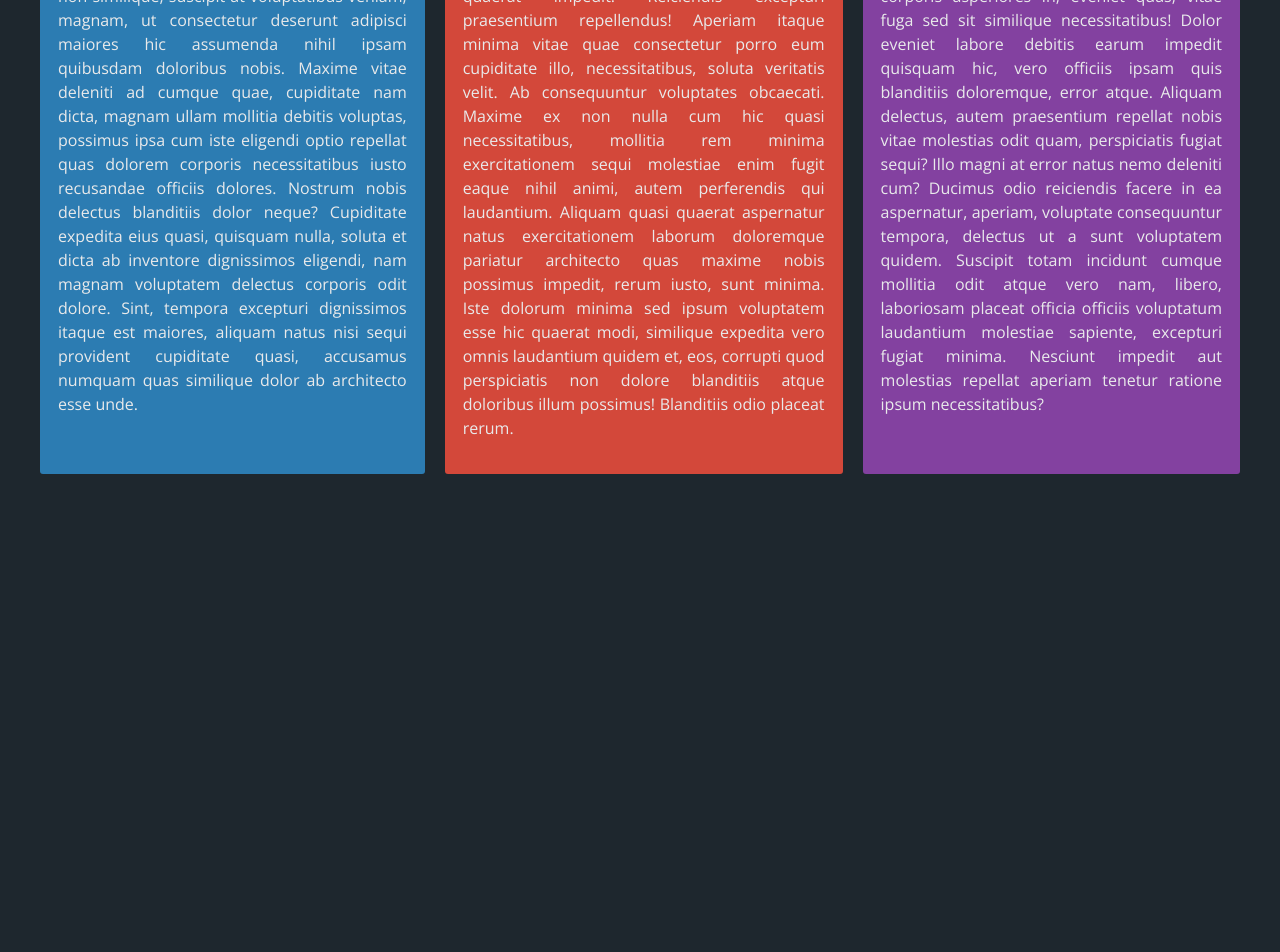
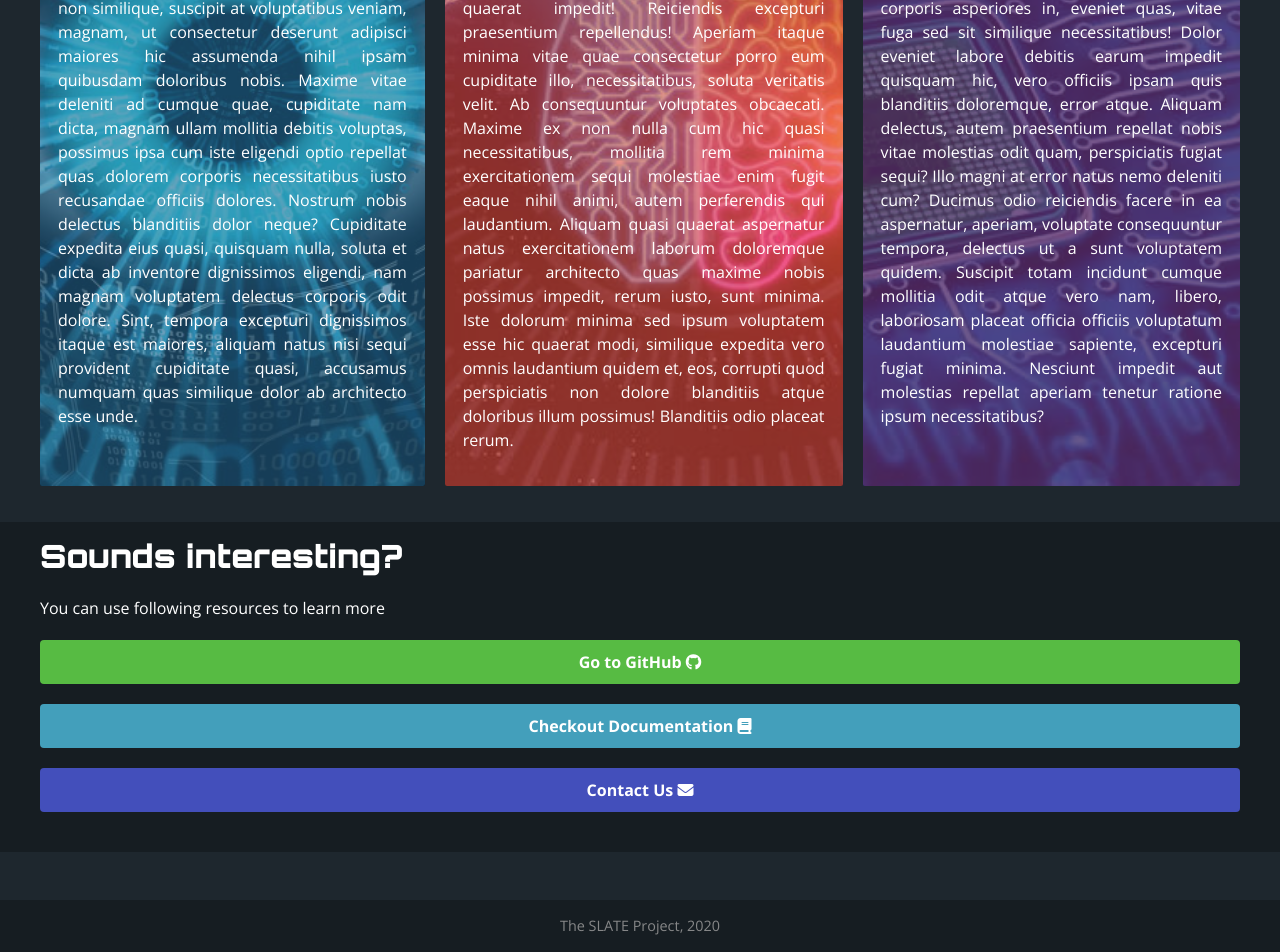
Before and after one commit to tunaalaygut/the-slate-website, a plain HTML site: page index.html in a window 1280 px wide. Shown: the part 814-1766 px from the top of the page. Before the commit the page ends 1304 px from the top, so only its background shows below. Drawn offline with nearby package versions, Linux system fonts and the light colour scheme.

Commit message:
Background images added to info cols, more info section added at the end. Footer.

```diff
--- a/css/main.css
+++ b/css/main.css
@@ -6,9 +6,9 @@
     --header-font: 'Orbitron', sans-serif;
     --body-font: 'Open Sans', sans-serif;
     --accent-color: #E74C3C;
-    --accent-color-2: #8E44AD;
-    --accent-color-3: #2E86C1;
-    --scale-amount: scale(1.03);
+    --accent-color-2: rgb(90, 45, 109);
+    --accent-color-3: rgb(37, 102, 146);
+    --scale-amount: scale(1.015);
     --shadow:
                 0 2.8px 2.2px rgba(0, 0, 0, 0.034),
                 0 6.7px 5.3px rgba(0, 0, 0, 0.048),
@@ -86,27 +86,82 @@ button:hover{
     padding: 18px;
     color: white;
     transition: 300ms ease-in-out;
-    border-radius: 3px;
+    border-radius: 2px;
     align-self: auto;
     display: inline-flexbox;
     margin: 0 10px;
-    opacity: 0.9;
+    z-index: 0;
 }
 
 .info-text{
     text-align: justify;
 }
 
+#footer{
+    background-color: rgb(22, 29, 34);
+    padding: 15px 50px;
+}
+
+.footer-text{
+    margin-bottom: 0;
+    color:  rgb(134, 135, 136);
+    text-align: center;
+    font-size: 0.9em;
+    font-family: var(--body-font);
+}
+
 #sne-info{
+    position: relative;
+    background: url("../img/ne.jpg") no-repeat center center;
+    background-size: cover;
+}
+
+.sne-overlay{
+    position: absolute;
+    left: 0;
+    top: 0;
+    height: 100%;
+    width: 100%;
     background-color: var(--accent-color);
+    opacity: 0.6;
+    border-radius: 2px;
+    z-index: -1;
 }
 
 #cobo-info{
+    position: relative;
+    background: url("../img/cobo.jpg") no-repeat center center;
+    background-size: cover;
+}
+
+.cobo-overlay{
+    position: absolute;
+    left: 0;
+    top: 0;
+    height: 100%;
+    width: 100%;
     background-color: var(--accent-color-2);
+    opacity: 0.8;
+    border-radius: 2px;
+    z-index: -1;
 }
 
 #svc-info{
+    position: relative;
+    background: url("../img/eye.jpg") no-repeat center center;
+    background-size: cover;
+}
+
+.svc-overlay{
+    position: absolute;
+    left: 0;
+    top: 0;
+    height: 100%;
+    width: 100%;
     background-color: var(--accent-color-3);
+    opacity: 0.6;
+    border-radius: 2px;
+    z-index: -1;
 }
 
 .info-title{
@@ -114,7 +169,7 @@ button:hover{
     text-align: center;
     font-weight: 900;
     position: relative;
-
+    font-size: 1.5em;
 }
 
 .info-title:after{
@@ -141,6 +196,45 @@ button:hover{
 
 }
 
+.more-info-container{
+    margin-top: 20px;
+    color: white;
+    padding: 0px 20px 20px 20px;
+    background-color: rgb(22, 29, 34);
+}
+
+.more-info{
+    padding: 10px 20px 20px 20px;
+}
+
+.more-info-title{
+    font-family: var(--header-font);
+    font-weight: 900;
+    font-size: 2em;
+}
+
+.more-info-lead{
+    font-family: var(--body-font);
+    margin-bottom: 20px;
+}
+
+.github-button{
+    width: 100%;
+    margin-bottom: 20px;
+    background-color: rgb(87, 187, 67);
+}
+
+.documentation-button{
+    width: 100%;
+    margin-bottom: 20px;
+    background-color: rgb(67, 159, 187);
+}
+
+.contact-button{
+    width:100%;
+    background-color: rgb(67, 79, 187);
+}
+
 
 @media screen and (max-width: 1023px){
     .info-container{
--- a/index.html
+++ b/index.html
@@ -32,22 +32,41 @@
 
     <section id="information" class="mt-5">
         <div class="info-container">
-
             <div class="info-col mb-3" id="svc-info">
+                <div class="svc-overlay"></div>
                 <p class="info-title">Fast Visual Cortex</p>
                 <p class="info-text">Lorem ipsum dolor sit amet consectetur, adipisicing elit. Placeat nostrum aut sit eaque asperiores veniam distinctio ut officiis enim, illo labore. Vel consequatur natus earum dicta quae, fugiat porro ipsa sunt dolorem voluptatem ducimus a voluptas aspernatur explicabo eveniet qui. Assumenda voluptatum deserunt inventore neque! Dolore, quia voluptas? Cupiditate fuga enim autem vero non similique, suscipit at voluptatibus veniam, magnam, ut consectetur deserunt adipisci maiores hic assumenda nihil ipsam quibusdam doloribus nobis. Maxime vitae deleniti ad cumque quae, cupiditate nam dicta, magnam ullam mollitia debitis voluptas, possimus ipsa cum iste eligendi optio repellat quas dolorem corporis necessitatibus iusto recusandae officiis dolores. Nostrum nobis delectus blanditiis dolor neque? Cupiditate expedita eius quasi, quisquam nulla, soluta et dicta ab inventore dignissimos eligendi, nam magnam voluptatem delectus corporis odit dolore. Sint, tempora excepturi dignissimos itaque est maiores, aliquam natus nisi sequi provident cupiditate quasi, accusamus numquam quas similique dolor ab architecto esse unde.</p>
             </div>
             <div class="info-col mb-3" id="sne-info">
+                <div class="sne-overlay"></div>
                 <p class="info-title">Strong Neural Engine</p>
                 <p class="info-text">Lorem ipsum dolor sit amet consectetur adipisicing elit. Similique doloremque fugiat asperiores nesciunt ad exercitationem nemo tenetur error eos, praesentium, distinctio, odio porro delectus. Necessitatibus maxime excepturi libero cum facilis labore velit obcaecati quisquam, eaque aut quia ipsa ab reiciendis, culpa doloribus. Quo nobis labore dolore enim quisquam modi doloremque laudantium ex quaerat impedit! Reiciendis excepturi praesentium repellendus! Aperiam itaque minima vitae quae consectetur porro eum cupiditate illo, necessitatibus, soluta veritatis velit. Ab consequuntur voluptates obcaecati. Maxime ex non nulla cum hic quasi necessitatibus, mollitia rem minima exercitationem sequi molestiae enim fugit eaque nihil animi, autem perferendis qui laudantium. Aliquam quasi quaerat aspernatur natus exercitationem laborum doloremque pariatur architecto quas maxime nobis possimus impedit, rerum iusto, sunt minima. Iste dolorum minima sed ipsum voluptatem esse hic quaerat modi, similique expedita vero omnis laudantium quidem et, eos, corrupti quod perspiciatis non dolore blanditiis atque doloribus illum possimus! Blanditiis odio placeat rerum.</p>
             </div>
             <div class="info-col mb-3" id="cobo-info">
+                <div class="cobo-overlay"></div>
                 <p class="info-title">Robust Hardware</p>
                 <p class="info-text">Lorem, ipsum dolor sit amet consectetur adipisicing elit. Dolor magnam ex soluta illo, dolorem, excepturi officia cupiditate sapiente deleniti velit alias obcaecati placeat iure voluptates vitae, consequuntur fugiat voluptatum aliquid! Est, pariatur id velit et delectus quod expedita culpa nobis incidunt ab. Magni illum hic quos officia nesciunt beatae iure ad suscipit neque repudiandae corporis asperiores in, eveniet quas, vitae fuga sed sit similique necessitatibus! Dolor eveniet labore debitis earum impedit quisquam hic, vero officiis ipsam quis blanditiis doloremque, error atque. Aliquam delectus, autem praesentium repellat nobis vitae molestias odit quam, perspiciatis fugiat sequi? Illo magni at error natus nemo deleniti cum? Ducimus odio reiciendis facere in ea aspernatur, aperiam, voluptate consequuntur tempora, delectus ut a sunt voluptatem quidem. Suscipit totam incidunt cumque mollitia odit atque vero nam, libero, laboriosam placeat officia officiis voluptatum laudantium molestiae sapiente, excepturi fugiat minima. Nesciunt impedit aut molestias repellat aperiam tenetur ratione ipsum necessitatibus?</p>
             </div>
 
         </div>
     </section>
+
+    <section class="more-info-container">
+        <div class="more-info">
+            <p class="more-info-title">Sounds interesting?</p>
+            <p class="more-info-lead">You can use following resources to learn more</p>
+            <div class="more-info-btn-container">
+                <a href="https://github.com/tunaalaygut" target="_blank"><button class="github-button">Go to GitHub  <i class="fab fa-github"></i></button></a>
+                <a href="#"><button class="documentation-button">Checkout Documentation <i class="fas fa-book"></i></button></a>
+                <a href="mailto:alaygut@gmail.com"><button class="contact-button">Contact Us <i class="fas fa-envelope"></i></button></a>
+            </div>
+        </div>
+    </section>
+
+    <section id="footer" class="mt-5">
+        <p class="footer-text">The SLATE Project, 2020</p>
+    </section>
+
     <script src="https://kit.fontawesome.com/e575a773ce.js" crossorigin="anonymous"></script>
     <script src="js/app.js"></script>
 </body>
```
Also changed, not shown: img/cobo.jpg (added), img/eye.jpg (added), img/ne.jpg (added).
